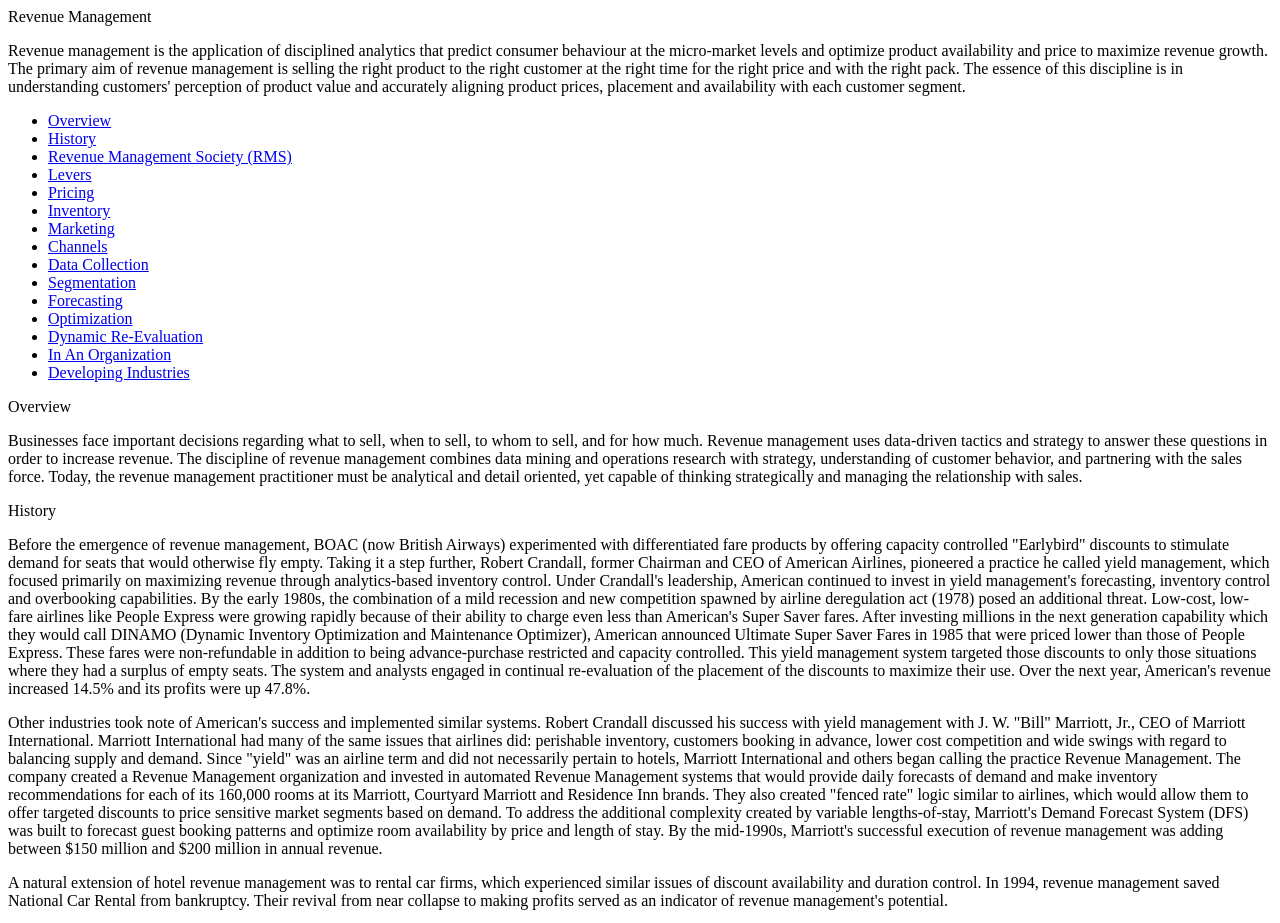
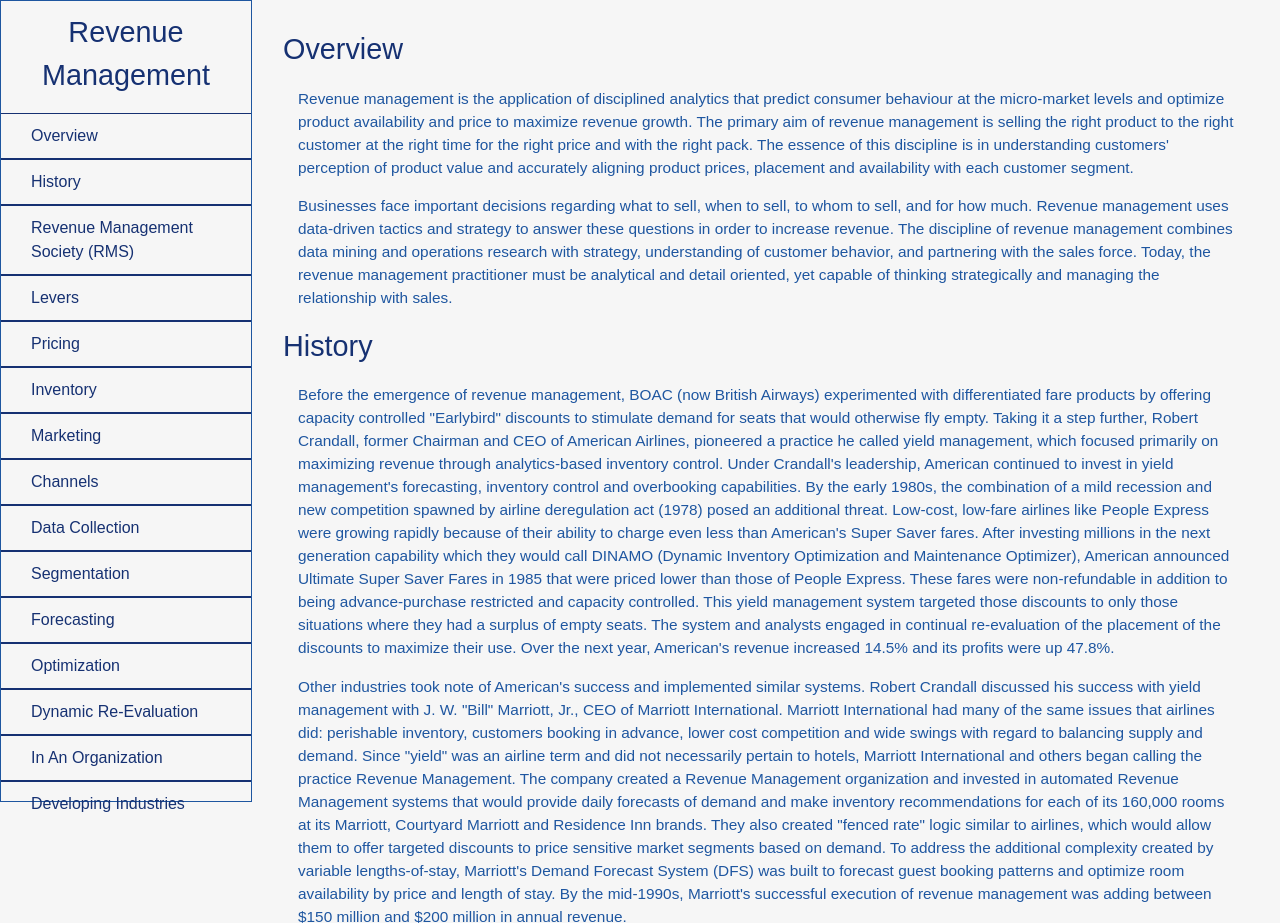
Before and after one commit to MonWas/technical-documentation-page, a plain HTML site: page index.html in a window 1280 px wide. Shown: the top 923 px of the page. Drawn offline with Linux system fonts and the light colour scheme.

Commit message:
added styling via css

```diff
--- a/index.html
+++ b/index.html
@@ -5,25 +5,11 @@
     <meta http-equiv="X-UA-Compatible" content="IE=edge" />
     <meta name="viewport" content="width=device-width, initial-scale=1.0" />
     <title>Technical Documentation Page</title>
+    <link rel="stylesheet" href="src/styles.css" />
   </head>
   <body>
     <nav id="navbar">
-      <section>
-        <header>Revenue Management</header>
-        <article>
-          <p>
-            Revenue management is the application of disciplined analytics that
-            predict consumer behaviour at the micro-market levels and optimize
-            product availability and price to maximize revenue growth. The
-            primary aim of revenue management is selling the right product to
-            the right customer at the right time for the right price and with
-            the right pack. The essence of this discipline is in understanding
-            customers' perception of product value and accurately aligning
-            product prices, placement and availability with each customer
-            segment.
-          </p>
-        </article>
-      </section>
+      <header>Revenue Management</header>
       <ul>
         <li>
           <a href="#overview" class="nav-link">Overview</a>
@@ -76,12 +62,26 @@
             >Developing Industries</a
           >
         </li>
+        <li>
+          <a href="#reference" class="nav-link">Reference</a>
+        </li>
       </ul>
     </nav>
     <main id="main-doc">
       <section class="main-section" id="overview">
         <header>Overview</header>
         <article>
+          <p>
+            Revenue management is the application of disciplined analytics that
+            predict consumer behaviour at the micro-market levels and optimize
+            product availability and price to maximize revenue growth. The
+            primary aim of revenue management is selling the right product to
+            the right customer at the right time for the right price and with
+            the right pack. The essence of this discipline is in understanding
+            customers' perception of product value and accurately aligning
+            product prices, placement and availability with each customer
+            segment.
+          </p>
           <p>
             Businesses face important decisions regarding what to sell, when to
             sell, to whom to sell, and for how much. Revenue management uses
@@ -647,6 +647,18 @@
           </ul>
         </article>
       </section>
+      <section class="main-section" id="reference">
+        <header>Reference</header>
+        <article>
+          <p>
+            All the documentation on this page is taken from
+            <a
+              href="https://en.wikipedia.org/wiki/Revenue_management#:~:text=Revenue%20management%20is%20the%20application,price%20to%20maximize%20revenue%20growth."
+              >Wikipedia</a
+            >.
+          </p>
+        </article>
+      </section>
     </main>
   </body>
 </html>
--- a/src/styles.css
+++ b/src/styles.css
@@ -0,0 +1,76 @@
+body {
+  background-color: #f6f6f6;
+  color: #1e56a0;
+  font-family: Arial, Helvetica;
+  line-height: 1.5;
+}
+
+#navbar {
+  border: 1px solid #1e56a0;
+  height: 100%;
+  left: 0px;
+  min-width: 240px;
+  position: fixed;
+  top: 0px;
+  width: 250px;
+}
+
+header {
+  color: #163172;
+  font-size: 1.8em;
+  margin: 10px;
+  text-align: center;
+}
+
+#navbar ul {
+  height: 88%;
+  overflow-x: hidden;
+  overflow-y: auto;
+  padding: 0;
+}
+
+#navbar li {
+  border-bottom: 1px solid #163172;
+  border-top: 1px solid #163172;
+  color: #163172;
+  list-style: none;
+  position: relative;
+  width: 100%;
+}
+
+#navbar a {
+  color: #163172;
+  cursor: pointer;
+  display: block;
+  padding: 10px 30px;
+  text-decoration: none;
+}
+
+#main-doc {
+  margin-bottom: 110px;
+  margin-left: 255px;
+  padding: 20px;
+  position: absolute;
+}
+
+#main-doc header {
+  margin: 0px;
+  text-align: left;
+}
+
+section article {
+  font-size: 0.96em;
+  margin: 15px;
+}
+
+section li {
+  margin: 15px 0 0 20px;
+}
+
+@media (min-width: 831px) {
+  body {
+    height: auto;
+    min-height: 100vh;
+    position: relative;
+  }
+}
```
